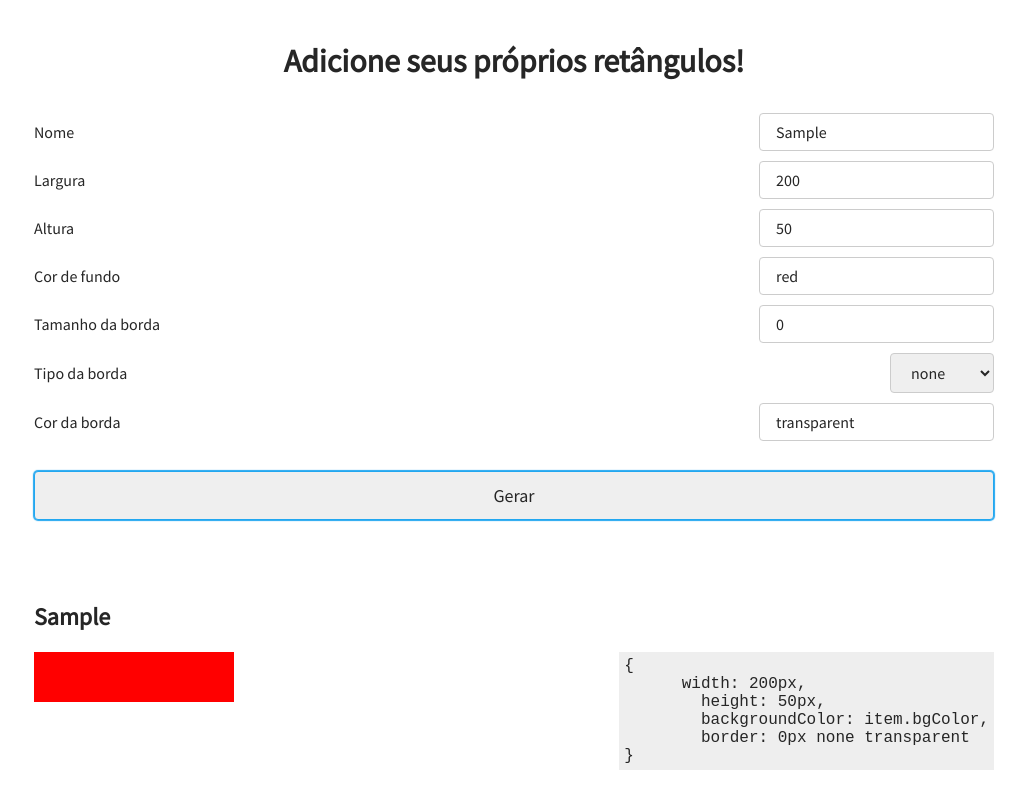
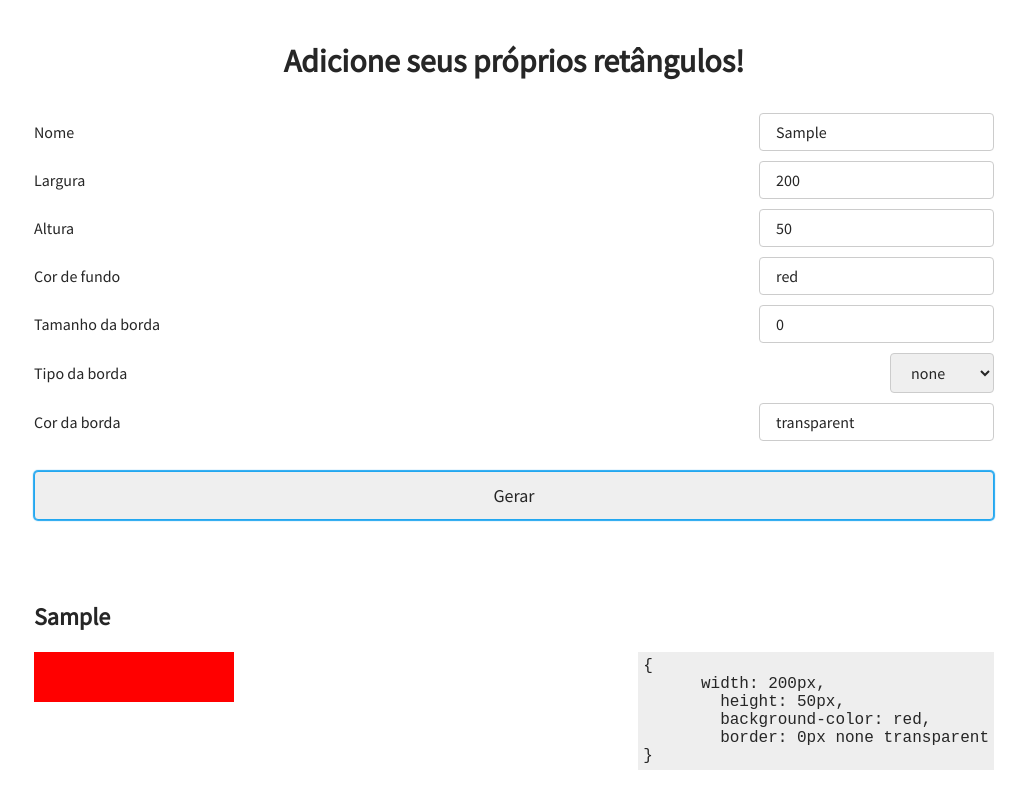
Before and after one commit to mibsbalsante/wtm-vue-parcel, a Vue app: page / in a window 1280 px wide. Both pictures are taken after typing "Sample" into the empty fields and a click on the button "Gerar". Shown: the top 808 px of the page, without its empty margins (126-1153 px from the left). Built offline with nearby package versions, Linux system fonts and the light colour scheme.

Commit message:
fix: backgroundColor typo

```diff
--- a/src/List.vue
+++ b/src/List.vue
@@ -8,7 +8,7 @@
       <pre class="pre">{
         <code class="code">      width: {{item.width}}px,
         height: {{item.height}}px,
-        backgroundColor: item.bgColor,
+        background-color: {{item.bgColor}},
         border: {{item.borderWidth}}px {{item.borderStyle}} {{item.borderColor}}</code>
       }</pre>
     </li>
```
